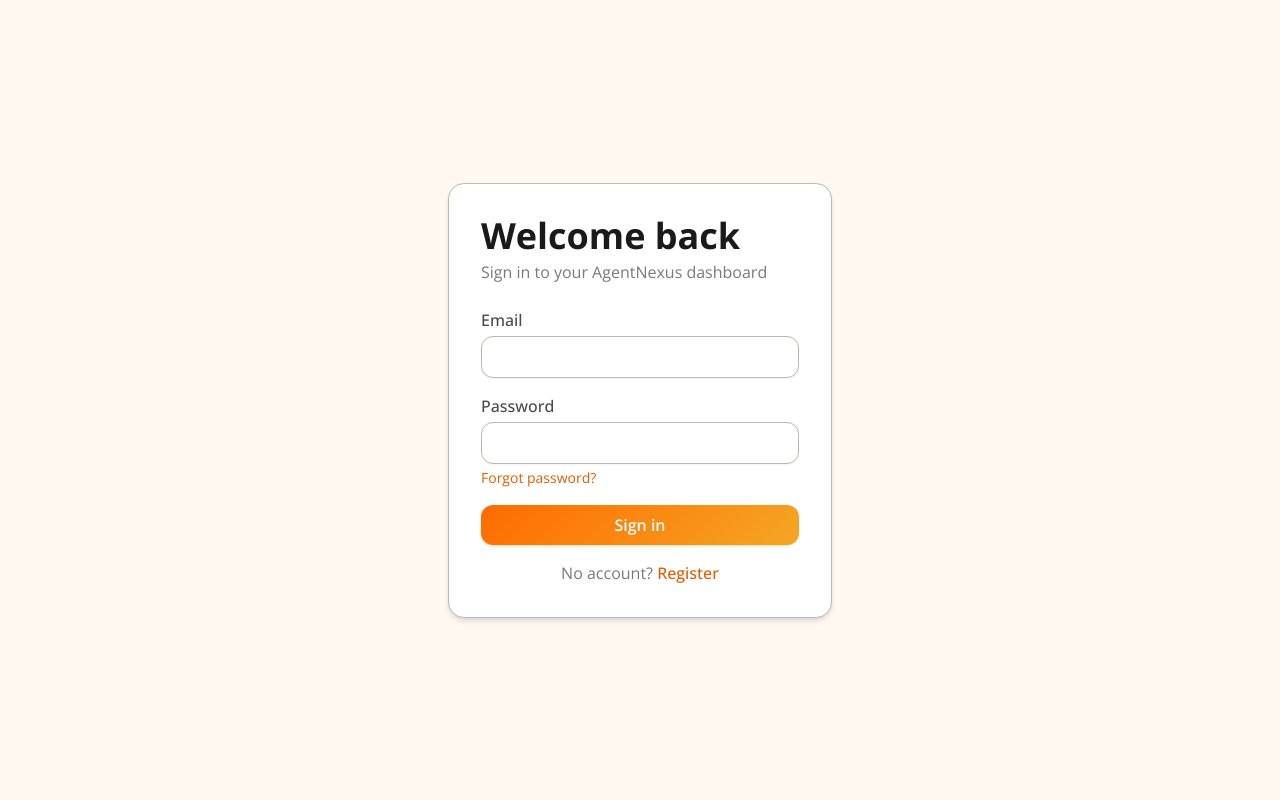
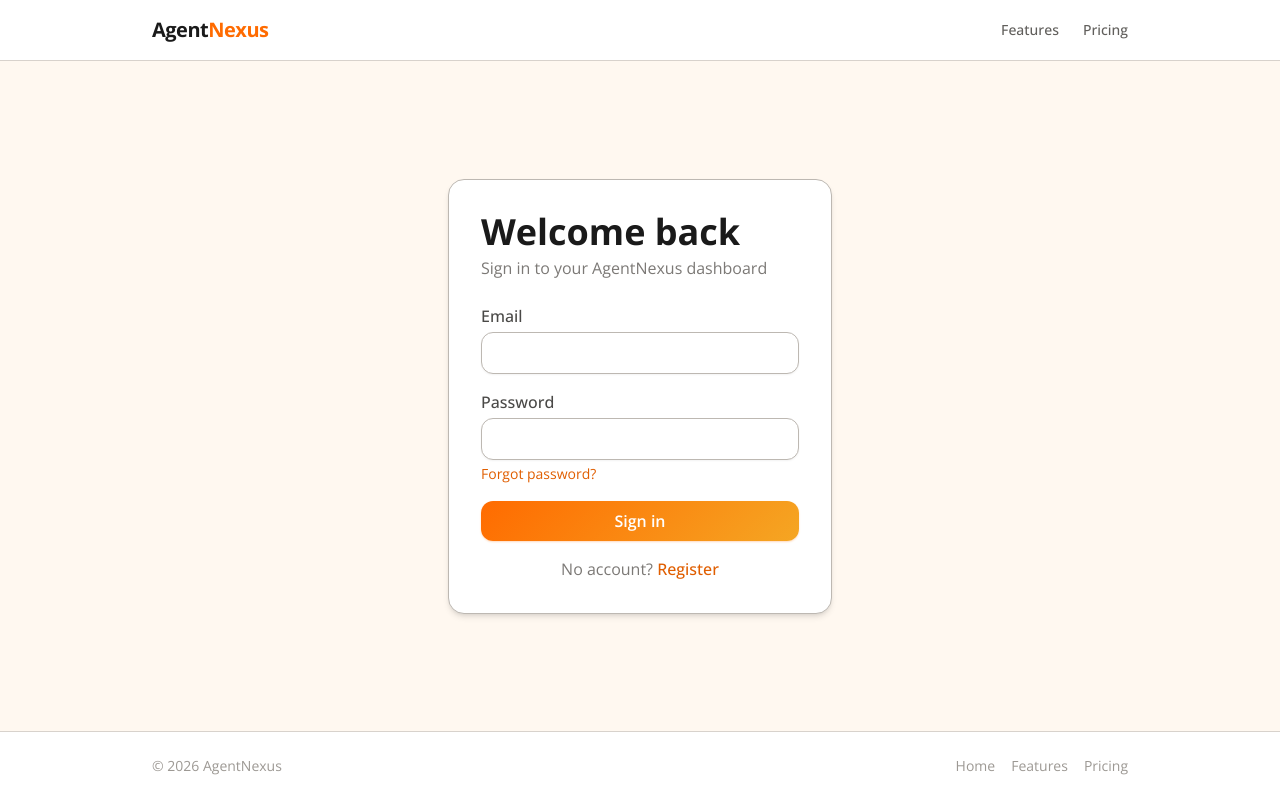
Before and after one commit to PratibhaRepos1/AgentNexus, a React app in the folder frontend/: page /login in a window 1280 px wide. Built offline with nearby package versions, Linux system fonts and the light colour scheme.

Commit message:
added header and footer for login page

```diff
--- /dev/null
+++ b/frontend/src/dashboard/components/AuthLayout.tsx
@@ -0,0 +1,59 @@
+import type { ReactNode } from 'react'
+
+// The marketing site (website/) is a separate Astro app/deployment; astro.config.mjs
+// there defines the same production domain. Update both together if it changes.
+const MARKETING_URL = 'https://agentnexus.app'
+
+const navLinks = [
+  { href: `${MARKETING_URL}/features`, label: 'Features' },
+  { href: `${MARKETING_URL}/pricing`, label: 'Pricing' },
+]
+
+export function AuthLayout({
+  children,
+  cardClassName = 'max-w-sm',
+  contentClassName = '',
+}: {
+  children: ReactNode
+  cardClassName?: string
+  contentClassName?: string
+}) {
+  const year = new Date().getFullYear()
+
+  return (
+    <div className="min-h-screen bg-slate-50 flex flex-col">
+      <header className="border-b border-slate-200 bg-white">
+        <div className="mx-auto flex max-w-5xl items-center justify-between px-6 py-4">
+          <a href={MARKETING_URL} className="text-xl font-bold tracking-tight text-slate-900">
+            Agent<span className="text-brand-500">Nexus</span>
+          </a>
+          <nav className="flex items-center gap-6">
+            {navLinks.map((link) => (
+              <a key={link.href} href={link.href} className="text-sm font-medium text-slate-600 hover:text-brand-600">
+                {link.label}
+              </a>
+            ))}
+          </nav>
+        </div>
+      </header>
+
+      <main className="flex flex-1 items-center justify-center p-4">
+        <div className={`w-full ${cardClassName} bg-white rounded-2xl border border-slate-300 shadow-md p-8 ${contentClassName}`}>
+          {children}
+        </div>
+      </main>
+
+      <footer className="border-t border-slate-200 bg-white">
+        <div className="mx-auto flex max-w-5xl flex-col items-center gap-2 px-6 py-6 text-sm text-slate-400 sm:flex-row sm:justify-between">
+          <span>&copy; {year} AgentNexus</span>
+          <div className="flex gap-4">
+            <a href={MARKETING_URL} className="hover:text-brand-600">Home</a>
+            {navLinks.map((link) => (
+              <a key={link.href} href={link.href} className="hover:text-brand-600">{link.label}</a>
+            ))}
+          </div>
+        </div>
+      </footer>
+    </div>
+  )
+}
--- a/frontend/src/dashboard/pages/ForgotPasswordPage.tsx
+++ b/frontend/src/dashboard/pages/ForgotPasswordPage.tsx
@@ -3,6 +3,7 @@
 import { api } from '../../shared/api/client'
 import { Input } from '../../shared/components/Input'
 import { Button } from '../../shared/components/Button'
+import { AuthLayout } from '../components/AuthLayout'
 
 export function ForgotPasswordPage() {
   const [email, setEmail] = useState('')
@@ -26,8 +27,7 @@
   }
 
   return (
-    <div className="min-h-screen bg-slate-50 flex items-center justify-center p-4">
-      <div className="w-full max-w-sm bg-white rounded-2xl border border-slate-300 shadow-md p-8">
+    <AuthLayout>
       <h1 className="text-4xl font-bold text-slate-900 mb-1">Forgot password?</h1>
 
       {submitted ? (
@@ -62,7 +62,6 @@
           Back to sign in
         </Link>
       </p>
-      </div>
-    </div>
+    </AuthLayout>
   )
 }
--- a/frontend/src/dashboard/pages/LoginPage.tsx
+++ b/frontend/src/dashboard/pages/LoginPage.tsx
@@ -3,6 +3,7 @@
 import { useAuthStore } from '../../shared/store/authStore'
 import { Input } from '../../shared/components/Input'
 import { Button } from '../../shared/components/Button'
+import { AuthLayout } from '../components/AuthLayout'
 
 export function LoginPage() {
   const navigate = useNavigate()
@@ -27,8 +28,7 @@
   }
 
   return (
-    <div className="min-h-screen bg-slate-50 flex items-center justify-center p-4">
-      <div className="w-full max-w-sm bg-white rounded-2xl border border-slate-300 shadow-md p-8">
+    <AuthLayout>
       <h1 className="text-4xl font-bold text-slate-900 mb-1">Welcome back</h1>
       <p className="text-base text-slate-500 mb-6">Sign in to your AgentNexus dashboard</p>
       <form onSubmit={handleSubmit} className="space-y-4">
@@ -48,7 +48,6 @@
           Register
         </Link>
       </p>
-      </div>
-    </div>
+    </AuthLayout>
   )
 }
--- a/frontend/src/dashboard/pages/RegisterPage.tsx
+++ b/frontend/src/dashboard/pages/RegisterPage.tsx
@@ -3,6 +3,7 @@
 import { useAuthStore } from '../../shared/store/authStore'
 import { Input } from '../../shared/components/Input'
 import { Button } from '../../shared/components/Button'
+import { AuthLayout } from '../components/AuthLayout'
 
 export function RegisterPage() {
   const navigate = useNavigate()
@@ -33,8 +34,7 @@
   }
 
   return (
-    <div className="min-h-screen bg-slate-50 flex items-center justify-center p-4">
-      <div className="w-full max-w-md bg-white rounded-2xl border border-slate-300 shadow-md p-8">
+    <AuthLayout cardClassName="max-w-md">
       <h1 className="text-4xl font-bold text-slate-900 mb-1">Create your account</h1>
       <p className="text-base text-slate-500 mb-6">Start your free AgentNexus trial today</p>
       <form onSubmit={handleSubmit} className="space-y-4">
@@ -58,7 +58,6 @@
         Already have an account?{' '}
         <Link to="/login" className="text-brand-600 font-medium hover:underline">Sign in</Link>
       </p>
-      </div>
-    </div>
+    </AuthLayout>
   )
 }
--- a/frontend/src/dashboard/pages/ResetPasswordPage.tsx
+++ b/frontend/src/dashboard/pages/ResetPasswordPage.tsx
@@ -3,6 +3,7 @@
 import { api } from '../../shared/api/client'
 import { Input } from '../../shared/components/Input'
 import { Button } from '../../shared/components/Button'
+import { AuthLayout } from '../components/AuthLayout'
 
 export function ResetPasswordPage() {
   const navigate = useNavigate()
@@ -35,21 +36,18 @@
 
   if (!token) {
     return (
-      <div className="min-h-screen bg-slate-50 flex items-center justify-center p-4">
-        <div className="w-full max-w-sm bg-white rounded-2xl border border-slate-300 shadow-md p-8 text-center">
+      <AuthLayout contentClassName="text-center">
         <h1 className="text-2xl font-bold text-slate-900 mb-2">Invalid reset link</h1>
         <p className="text-base text-slate-500 mb-4">This link is missing its reset token.</p>
         <Link to="/forgot-password" className="text-brand-600 font-medium hover:underline">
           Request a new link
         </Link>
-        </div>
-      </div>
+      </AuthLayout>
     )
   }
 
   return (
-    <div className="min-h-screen bg-slate-50 flex items-center justify-center p-4">
-      <div className="w-full max-w-sm bg-white rounded-2xl border border-slate-300 shadow-md p-8">
+    <AuthLayout>
       <h1 className="text-4xl font-bold text-slate-900 mb-1">Set a new password</h1>
       <p className="text-base text-slate-500 mb-6">Choose a new password for your account.</p>
       <form onSubmit={handleSubmit} className="space-y-4">
@@ -63,7 +61,6 @@
         )}
         <Button type="submit" loading={loading} className="w-full">Reset password</Button>
       </form>
-      </div>
-    </div>
+    </AuthLayout>
   )
 }
```
Also changed, not shown: 2 other files. Lines whose indentation alone changed are shown as unchanged.
